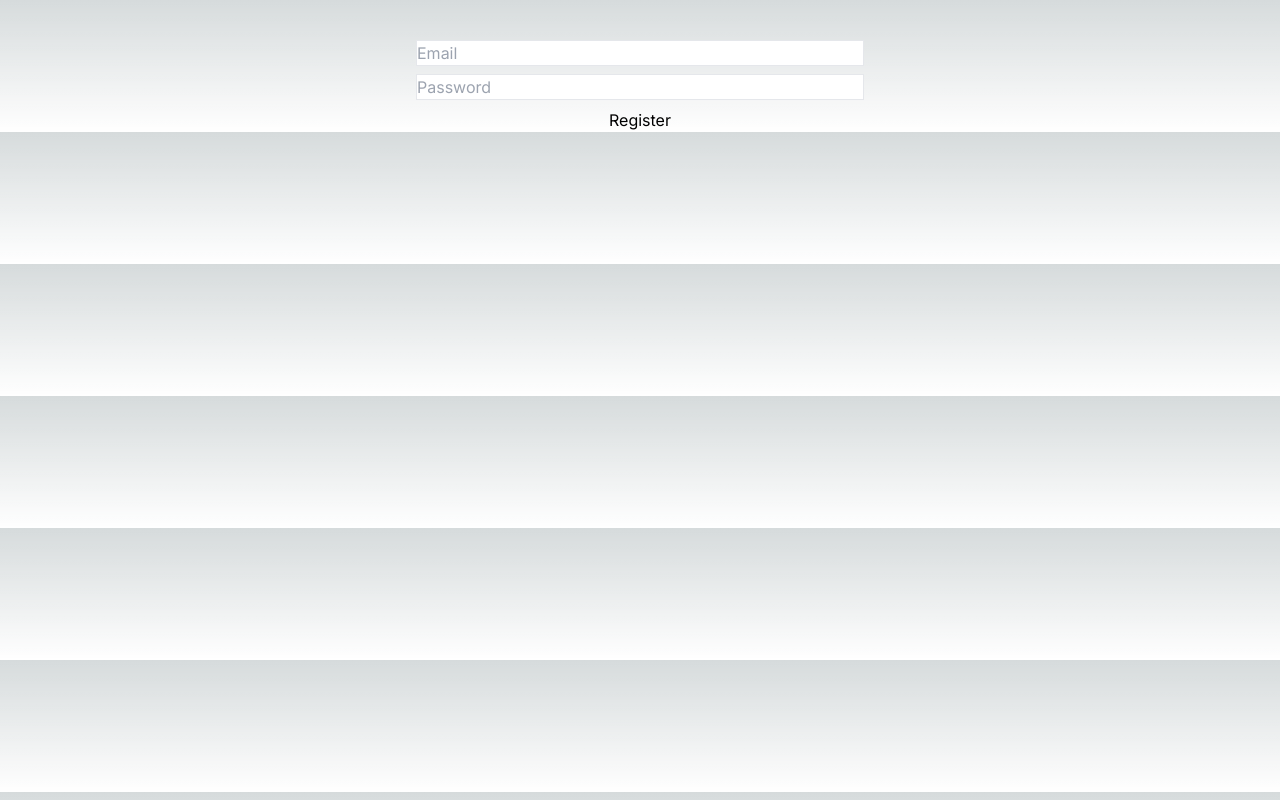
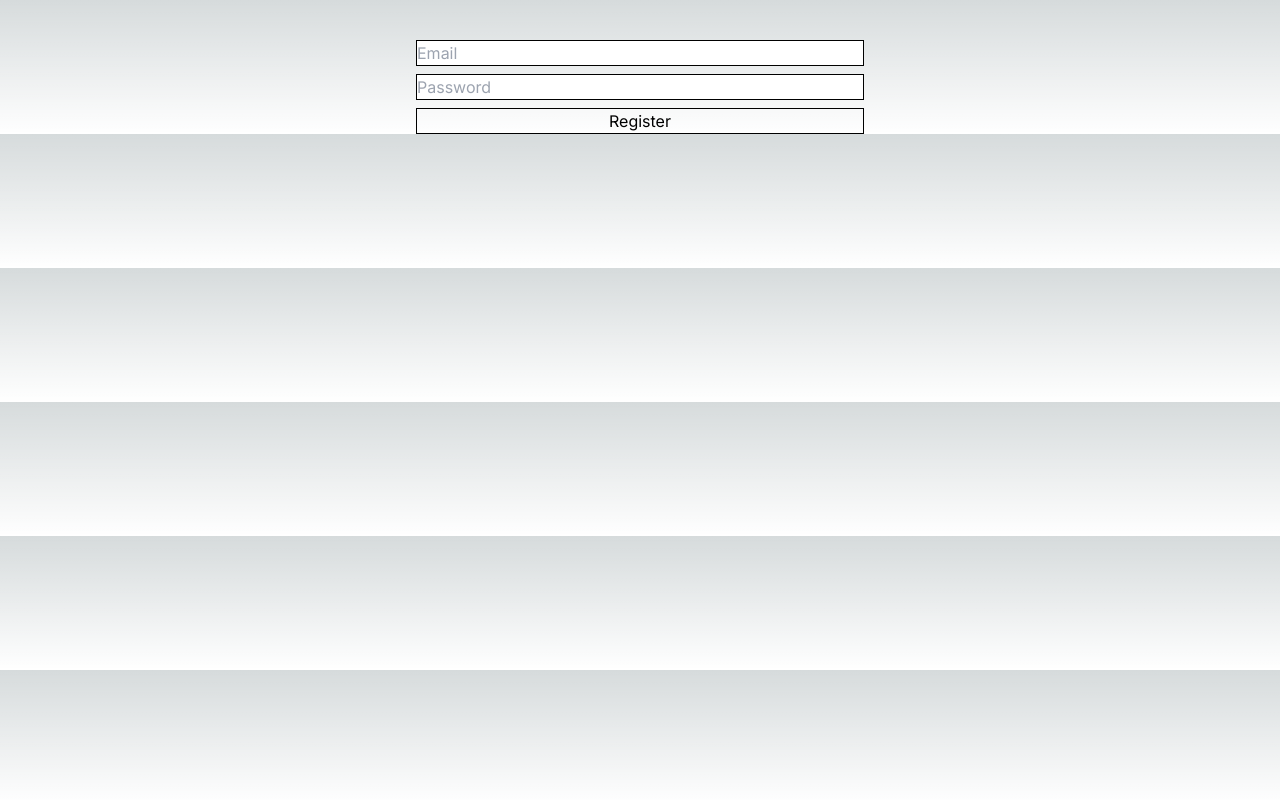
Before and after one commit to SamuelkohP04/Next-JS-with-O-Authentication, a Next.js app in the folder next-auth-tut/: page /register in a window 1280 px wide. Built offline with nearby package versions, Linux system fonts and the light colour scheme.

Commit message:
feat: onsubmit on register page function and its responses

```diff
--- a/next-auth-tut/app/api/auth/register/route.ts
+++ b/next-auth-tut/app/api/auth/register/route.ts
@@ -2,7 +2,6 @@ export default async function POST(request: Request) {
   try {
     const {email, password} = await request.json();
     //validate email and password
-
     console.log(email, password);
   } catch(e) {
     console.log(e);
--- a/next-auth-tut/app/register/page.tsx
+++ b/next-auth-tut/app/register/page.tsx
@@ -1,11 +1,29 @@
 import React from 'react';
 
 export default function RegisterPage() {
+  const handleSubmit = async (e: React.FormEvent<HTMLFormElement>) => {
+    e.preventDefault();
+
+    const formData = new FormData(e.currentTarget);
+    const response = await fetch('/api/auth/register', {
+      method: 'POST',
+      body: JSON.stringify({
+        email: formData.get('email'),
+        password: formData.get('password'),
+      }),
+      headers: {
+        'Content-Type': 'application/json'
+      }
+    });
+
+    console.log(response);
+  };
+
   return (
-    <form className="flex flex-col gap-2 mx-auto max-w-md mt-10 ">
-      <input className="border" type="email" placeholder="Email" />
-      <input className="border" type="password" placeholder="Password" />
-      <button type="submit">Register</button>
+    <form onSubmit={handleSubmit} className="flex flex-col gap-2 mx-auto max-w-md mt-10">
+      <input className="border border-black" type="email" name="email" placeholder="Email" />
+      <input className="border border-black" type="password" name="password" placeholder="Password" />
+      <button type="submit" className="border border-black">Register</button>
     </form>
   );
 }
```
